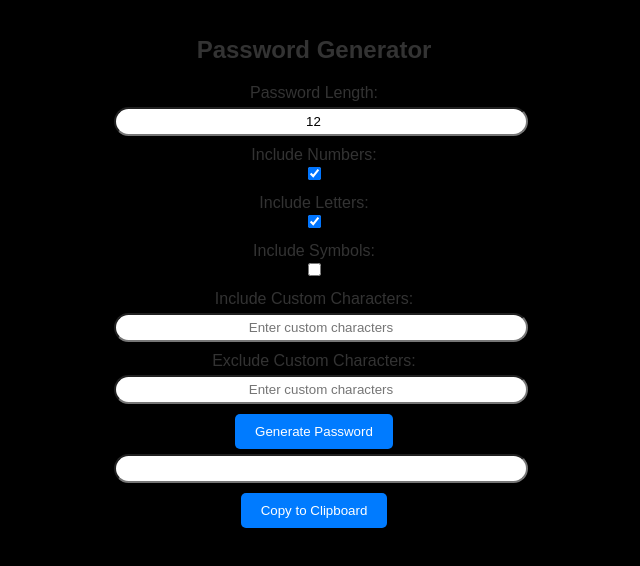
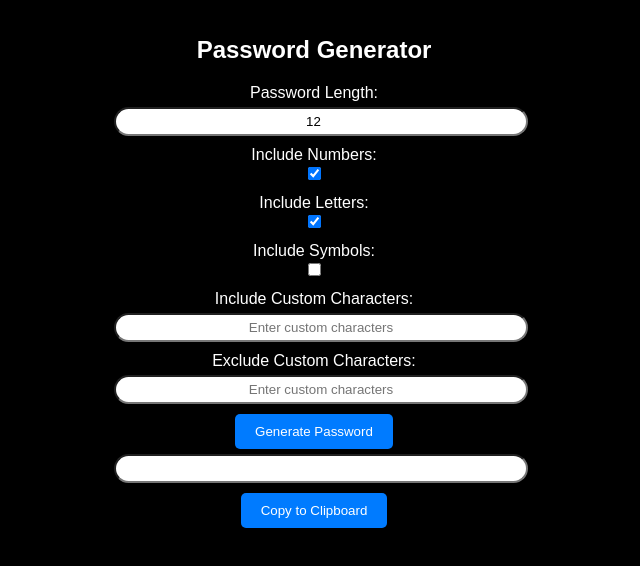
Before and after one commit to Zemerik/Password-Generator, a plain HTML site: page index.html in a window 1280 px wide. Shown: the whole page, without its empty margins (326-966 px from the left). Drawn offline with Linux system fonts and the light colour scheme.

Commit message:
Black Theme

```diff
--- a/index.html
+++ b/index.html
@@ -8,24 +8,24 @@
 </head>
 <body>
     <div class="container">
-        <h1>Password Generator</h1>
+        <h1><font color = "#ffffff">Password Generator</font></h1>
         <div class="options">
-            <label for="length">Password Length:</label>
+            <label for="length"><font color = "#ffffff">Password Length:</font></label>
             <input type="number" id="length" min="6" max="30" value="12">
             <br>
-            <label for="useNumbers">Include Numbers:</label>
+            <label for="useNumbers"><font color = "#ffffff">Include Numbers:</font></label>
             <input type="checkbox" id="useNumbers" checked>
             <br>
-            <label for="useLetters">Include Letters:</label>
+            <label for="useLetters"><font color = "#ffffff">Include Letters:</font></label>
             <input type="checkbox" id="useLetters" checked>
             <br>
-            <label for="useSymbols">Include Symbols:</label>
+            <label for="useSymbols"><font color = "#ffffff">Include Symbols:</font></label>
             <input type="checkbox" id="useSymbols">
             <br>
-            <label for="includeCustom">Include Custom Characters:</label>
+            <label for="includeCustom"><font color = "#ffffff">Include Custom Characters:</font></label>
             <input type="text" id="includeCustom" placeholder="Enter custom characters">
             <br>
-            <label for="excludeCustom">Exclude Custom Characters:</label>
+            <label for="excludeCustom"><font color = "#ffffff">Exclude Custom Characters:</font></label>
             <input type="text" id="excludeCustom" placeholder="Enter custom characters">
         </div>
         <button id="generate">Generate Password</button>
```
